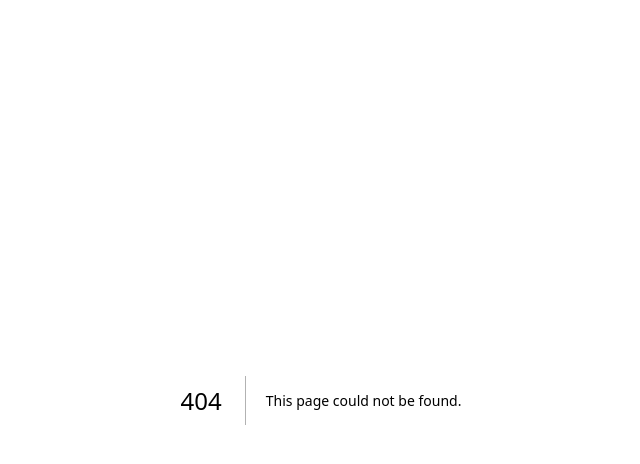
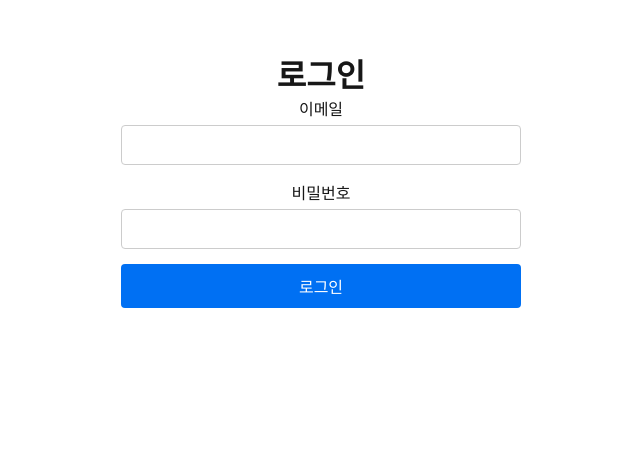
Before and after one commit to jlee4330/ID412, a Next.js app in the folder money/: page /login in a window 1280 px wide. Before the commit this address had no page. Shown: the top 464 px of the page, without its empty margins (319-959 px from the left). Built offline with nearby package versions, Linux system fonts and the light colour scheme.

Commit message:
route 연습

```diff
--- /dev/null
+++ b/money/src/app/login/page.tsx
@@ -0,0 +1,58 @@
+import React from "react";
+
+export default function LoginPage() {
+  return (
+    <div style={{ maxWidth: "400px", margin: "50px auto", textAlign: "center" }}>
+      <h1>로그인</h1>
+      <form>
+        <div style={{ marginBottom: "15px" }}>
+          <label htmlFor="email" style={{ display: "block", marginBottom: "5px" }}>
+            이메일
+          </label>
+          <input
+            type="email"
+            id="email"
+            style={{
+              width: "100%",
+              padding: "10px",
+              fontSize: "16px",
+              border: "1px solid #ccc",
+              borderRadius: "4px",
+            }}
+          />
+        </div>
+        <div style={{ marginBottom: "15px" }}>
+          <label htmlFor="password" style={{ display: "block", marginBottom: "5px" }}>
+            비밀번호
+          </label>
+          <input
+            type="password"
+            id="password"
+            style={{
+              width: "100%",
+              padding: "10px",
+              fontSize: "16px",
+              border: "1px solid #ccc",
+              borderRadius: "4px",
+            }}
+          />
+        </div>
+        <button
+          type="submit"
+          style={{
+            width: "100%",
+            padding: "10px",
+            fontSize: "16px",
+            backgroundColor: "#0070f3",
+            color: "white",
+            border: "none",
+            borderRadius: "4px",
+            cursor: "pointer",
+          }}
+        >
+          로그인
+        </button>
+      </form>
+    </div>
+  );
+}
```
Also changed, not shown: money/src/app/main/page.tsx (added, +10 -0 lines).
